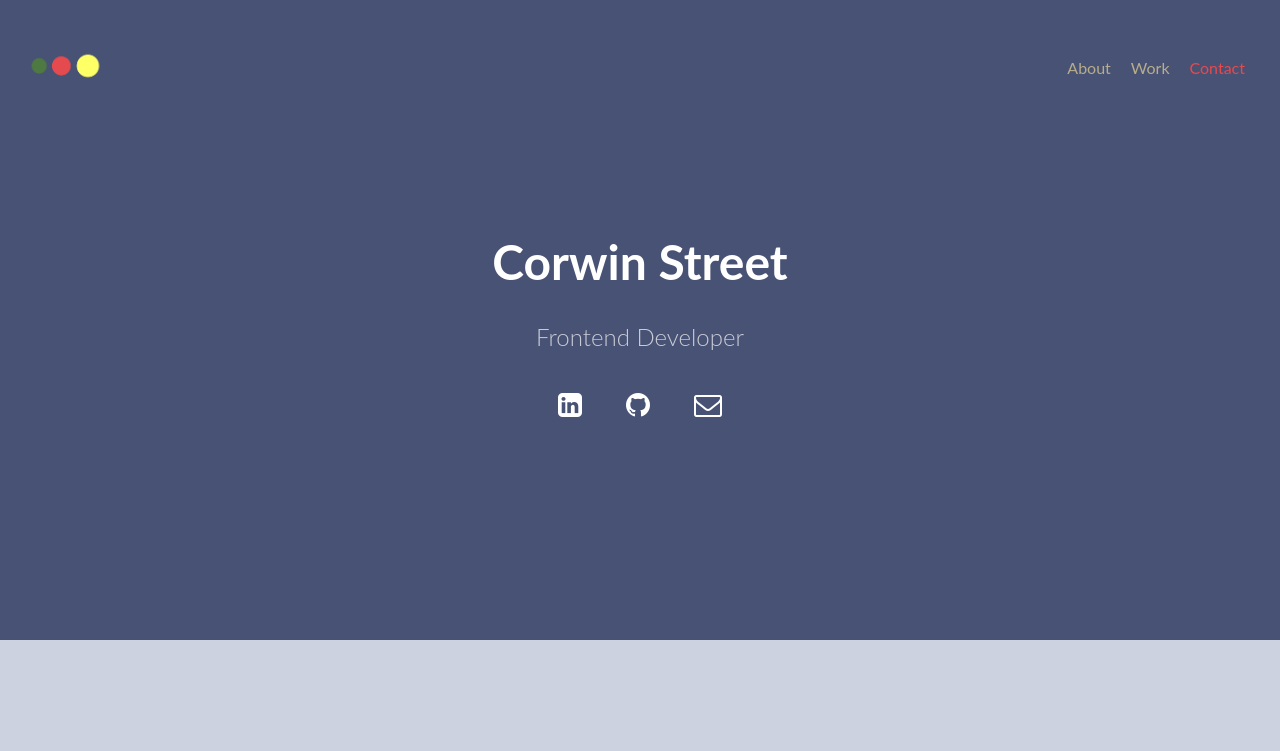
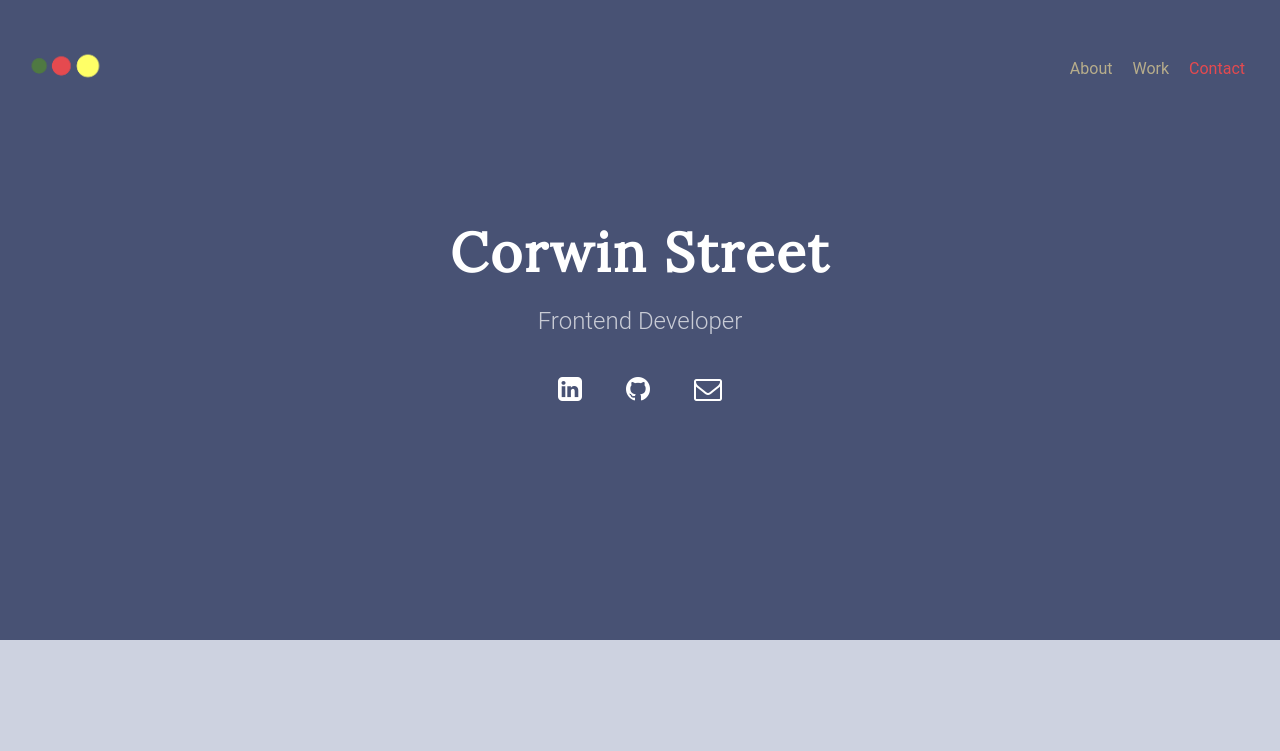
Before and after one commit to corstreet/portfolio-project, a plain HTML site: page index.html in a window 1280 px wide. Shown: the top 751 px of the page. Drawn offline with nearby package versions, Linux system fonts and the light colour scheme.

Commit message:
update fonts, add README

```diff
--- a/css/style.css
+++ b/css/style.css
@@ -1,10 +1,17 @@
+@import url('https://fonts.googleapis.com/css?family=Lora');
+
 body
 {
 	padding:0;
 	margin:0;
 	height:100%;
-	font-family:Lato,Helvetica,sans-serif;
+	font-family:'Roboto',courier,Helvetica,sans-serif;
 }
+/**********************************
+********************************************************************************
+!!!!BE SURE TO MAKE USE OF MAGICMOCKUPS.COM TO SHOW THE SCREENSHOTS!!!!
+********************************************************************************
+*********************************/
 a
 {
 	text-decoration:none;
@@ -112,7 +119,10 @@ a.active
 }
 .hero-header
 {
-	font-size:3rem;
+	font-size: 3.4rem;
+    font-family: 'Lora', courier;
+    letter-spacing: 2px;
+    margin:0;
 }
 .hero-subheader
 {
--- a/index.html
+++ b/index.html
@@ -69,7 +69,9 @@
 				<p>I'm currently accepting development projects and positions.</p>
 				<a class="email-button" href="mailto:corstreet@gmail.com">Email Corwin</a>
 			</div>
-			<div class="copy-symbol">&copy;2016-2017</div>
+			<div class="copy-symbol">&copy;<script type="text/javascript">
+  document.write(new Date().getFullYear());
+</script></div>
 		</section>
 		<script src="https://cdnjs.cloudflare.com/ajax/libs/jquery/3.1.1/jquery.min.js"></script>
 		<script src="js/smooth-scroll.min.js"></script>
--- a/js/script.js
+++ b/js/script.js
@@ -30,7 +30,7 @@ $(document).ready(function(){
 		} else {
 			$('a[href="#work"]').removeClass('active');
 		}
-		if($( window).scrollTop() + 200 + $(window).height() >= $(document).height() ) {
+		if( scroll + 200 + $(window).height() >= $(document).height() ) {
        		$('li a').removeClass('active');
 			$('a[href="#contact"]').addClass('active');
 		} else {
```
Also changed, not shown: README.md (added).
